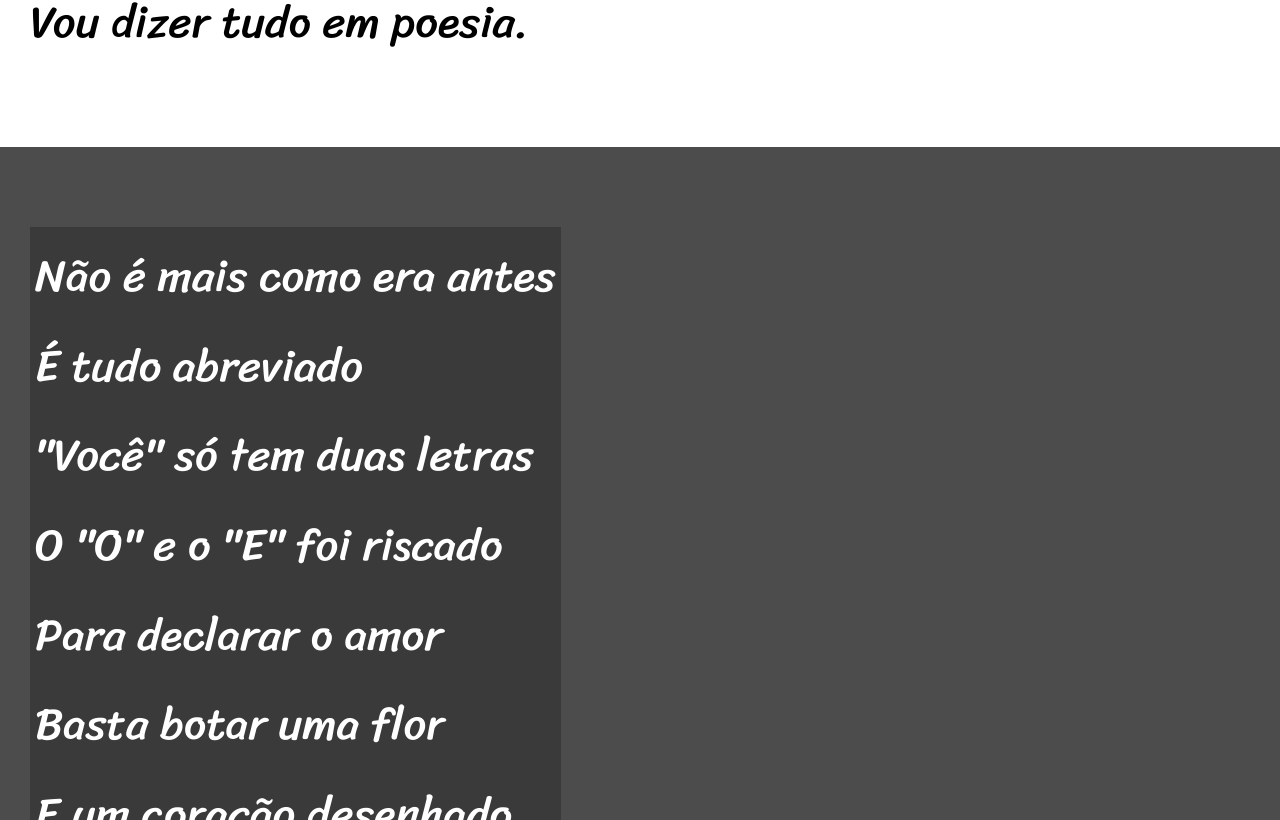
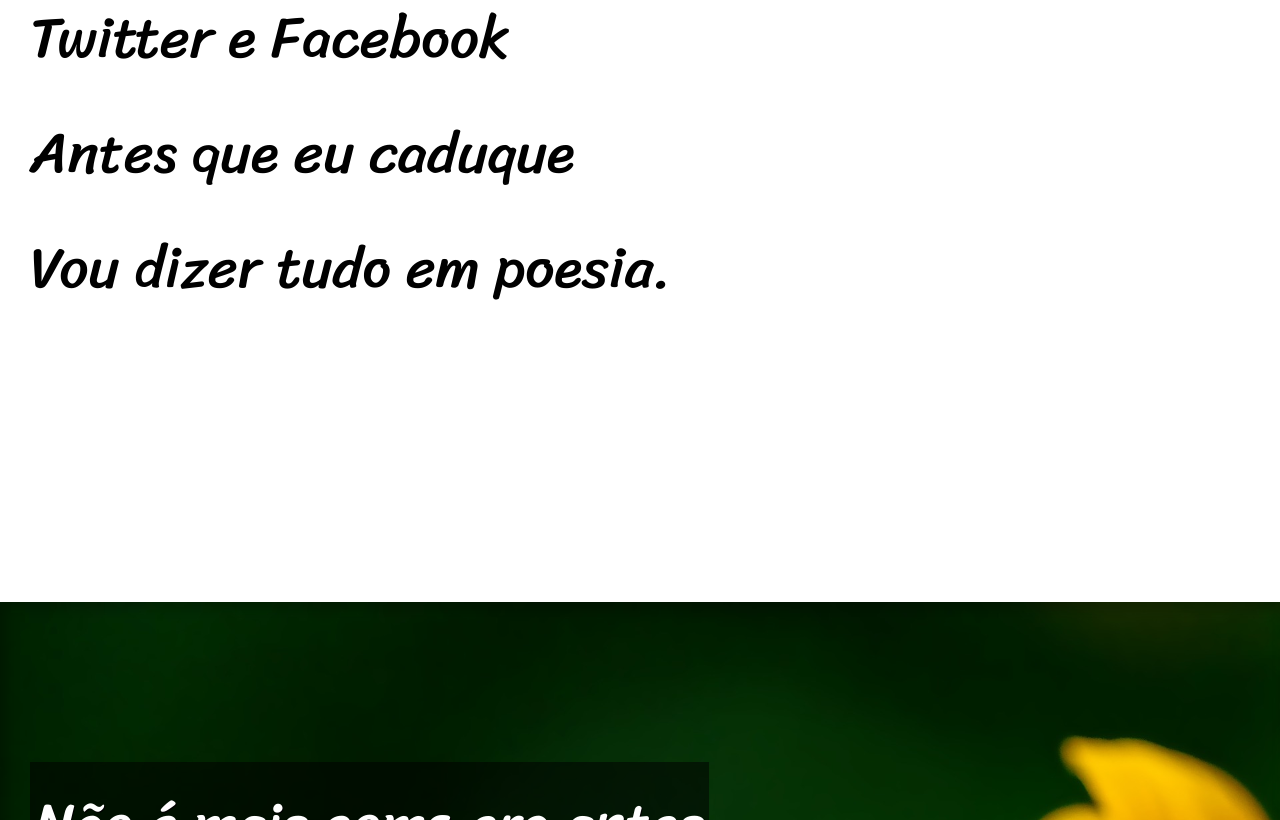
Before and after one commit to TheoVladimili/html-css, a plain HTML site: page exercicio/desafio012/projeto_cordel.html in a window 1280 px wide. Shown: the part 900-1720 px from the top of the page. Drawn offline with Linux system fonts and the light colour scheme.

Commit message:
atualização de estilo

```diff
--- a/exercicio/desafio012/estilo/style.css
+++ b/exercicio/desafio012/estilo/style.css
@@ -48,12 +48,17 @@
 }
 
 section{
-    padding-top: 10vh;
-    padding-bottom: 10vh;
+    padding-top: 20vh;
+    padding-bottom: 20vh;
     line-height: 2em;
     padding-left: 30px;
     font-family: var(--fonte3);
-    font-size: 3.5vw;
+    font-size: 4.5vw;
+    ;
+}
+
+section > p {
+    padding-bottom: 2em;
 }
 
 section.normal {
@@ -64,13 +69,27 @@
 
 section.imagem {
     background-color: rgba(51, 51, 51, 0.788);
+    background-size: cover;
+    background-attachment: fixed;
     color: white;
+    box-shadow: inset 6px 6px 13px 0px rgba(0, 0, 0, 0.281) ;
 }
 
 section.imagem > p {
     display: inline-block;
     padding: 5px;
-    background-color: rgba(0, 0, 0, 0.233);
+    background-color: rgba(0, 0, 0, 0.534);
+    text-shadow: 1px 1px 0px black;
+}
+
+section#img01 {
+    background-image: url('../imagens/background001.jpg');
+    background-position: right center;
+}
+
+section#img02 {
+    background-image: url('../imagens/background002.jpg');
+    background-position: right center;
 }
 
 footer{
--- a/exercicio/desafio012/projeto_cordel.html
+++ b/exercicio/desafio012/projeto_cordel.html
@@ -26,7 +26,7 @@
             </p>
                 </section>
 
-            <section class="imagem">
+            <section class="imagem" id="img01">
                 <p>
                     Não é mais como era antes <br>
                     É tudo abreviado <br>
@@ -60,7 +60,7 @@
                 </p>
             </section>
 
-            <section class="imagem">
+            <section class="imagem" id="img02">
                 <p>
                     Tenho saudade das cartas <br>
                     Escritas com a própria mão <br>
```
